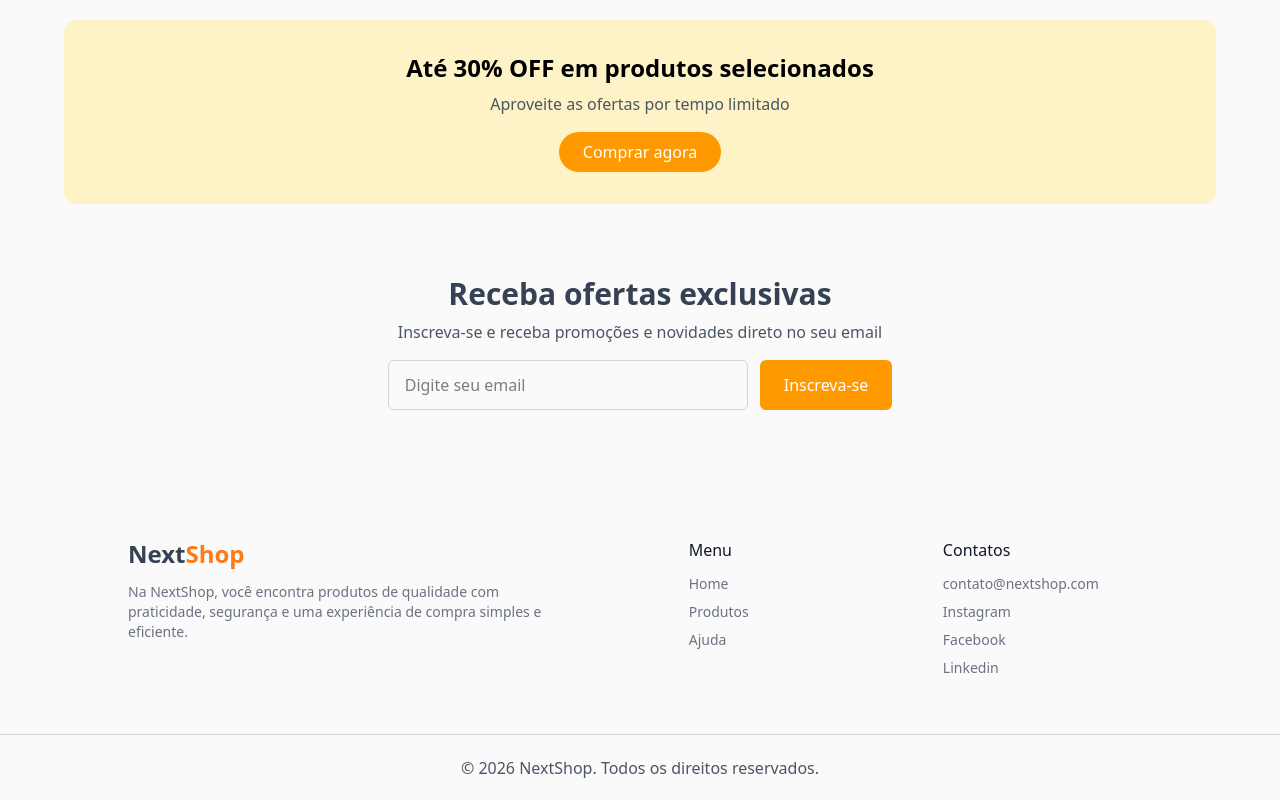
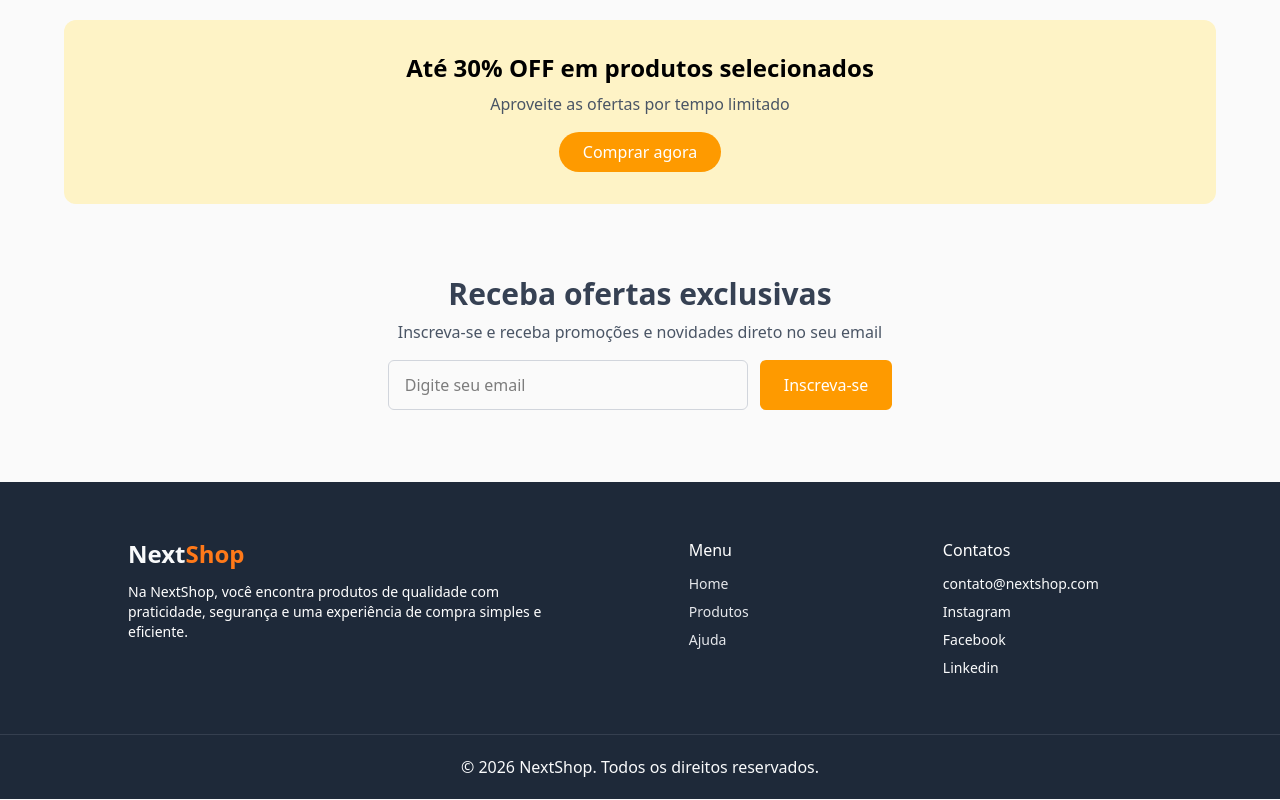
Before and after one commit to Angellica06/nextshop-ecommerce, a Next.js app: page / in a window 1280 px wide. Shown: the part 866-1666 px from the top of the page. Built offline with nearby package versions, Linux system fonts and the light colour scheme; no server answers.

Commit message:
feat: melhora estilo e usabilidade do footer

```diff
--- a/src/components/Footer.jsx
+++ b/src/components/Footer.jsx
@@ -2,49 +2,84 @@ import Link from "next/link";
 
 function Footer() {
   return (
-    <div className="">
+    <div className="bg-gray-800">
       <div className="flex flex-col md:flex-row items-start justify-center px-6 md:px-16 lg:px-32 gap-10 py-14 border-b border-gray-500/30 text-gray-500">
         <div className="w-4/5">
-          <h1 className="font-bold text-2xl text-gray-700">
+          <h1 className="font-bold text-2xl text-gray-50">
             Next<span className="text-[#FF7919]">Shop</span>
           </h1>
 
-          <p className="mt-3 text-sm">
+          <p className="text-white mt-3 text-sm">
             Na NextShop, você encontra produtos de qualidade com praticidade,
             segurança e uma experiência de compra simples e eficiente.
           </p>
         </div>
         <div className="w-1/2 flex items-center justify-start md:justify-center">
           <div>
-            <h2 className="font-medium text-gray-900 mb-3">Menu</h2>
-            <ul className="text-sm space-y-2">
+            <h2 className="font-medium text-white mb-3">Menu</h2>
+            <ul className="text-sm space-y-2 text-gray-200">
               <li>
-                <Link href="/">Home</Link>
+                <Link
+                  href="/"
+                  className="hover:text-white hover:underline transition"
+                >
+                  Home
+                </Link>
               </li>
               <li>
-                <Link href="/produtos">Produtos</Link>
+                <Link
+                  href="/produtos"
+                  className="hover:text-white hover:underline transition"
+                >
+                  Produtos
+                </Link>
               </li>
               <li>
-                <Link href="/ajuda">Ajuda</Link>
+                <Link
+                  href="/ajuda"
+                  className="hover:text-white hover:underline transition"
+                >
+                  Ajuda
+                </Link>
               </li>
             </ul>
           </div>
         </div>
+
         <div className="w-1/2 flex items-start justify-start md:justify-center">
           <div>
-            <h2 className="font-medium text-gray-900 mb-3">Contatos</h2>
-            <div className="text-sm space-y-2">
-              <p>contato@nextshop.com</p>
-              <p>Instagram</p>
-              <p>Facebook</p>
-              <p>Linkedin</p>
+            <h2 className="font-medium text-white mb-3">Contatos</h2>
+            <div className="flex flex-col text-sm space-y-2 text-gray-50">
+              <a
+                href="#"
+                className="hover:text-white hover:underline transition"
+              >
+                contato@nextshop.com
+              </a>
+              <a
+                href="#"
+                className="hover:text-white hover:underline transition"
+              >
+                Instagram
+              </a>
+              <a
+                href="#"
+                className="hover:text-white hover:underline transition"
+              >
+                Facebook
+              </a>
+              <a
+                href="#"
+                className="hover:text-white hover:underline transition"
+              >
+                Linkedin
+              </a>
             </div>
           </div>
         </div>
       </div>
 
-      <hr className="text-gray-50" />
-      <div className="text-center py-5 px-8 text-gray-600">
+      <div className="text-center py-5 px-8 text-gray-50">
         © 2026 NextShop. Todos os direitos reservados.
       </div>
     </div>
```
